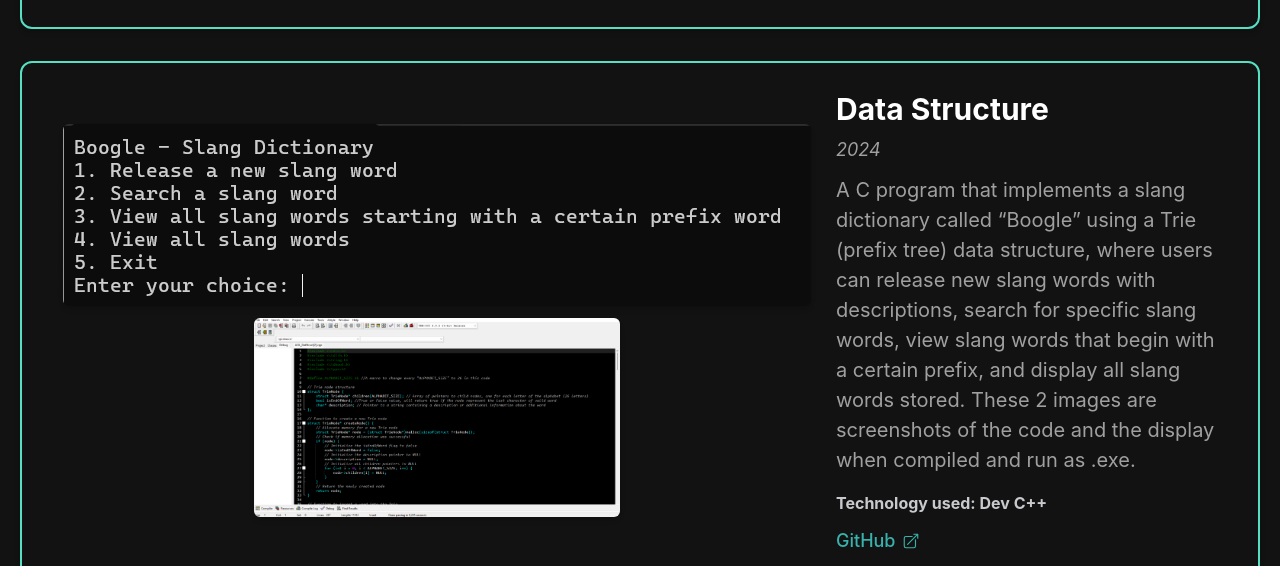
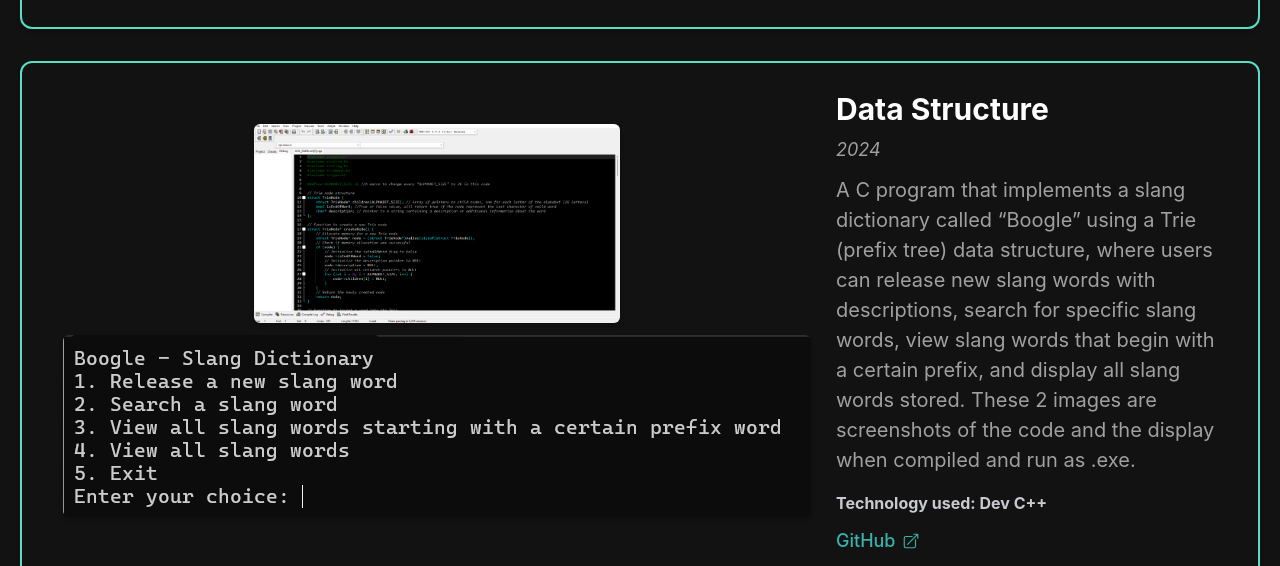
Before and after one commit to Mis-291205/portofolio, a React (Vite) app: page /projects in a window 1280 px wide. Shown: the part 3929-4495 px from the top of the page. Built offline with nearby package versions, Linux system fonts and the light colour scheme.

Commit message:
fix ds images

```diff
--- a/src/pages/Projects.tsx
+++ b/src/pages/Projects.tsx
@@ -118,7 +118,7 @@ const projects = [
     desc: "A C program that implements a slang dictionary called “Boogle” using a Trie (prefix tree) data structure, where users can release new slang words with descriptions, search for specific slang words, view slang words that begin with a certain prefix, and display all slang words stored. These 2 images are screenshots of the code and the display when compiled and run as .exe.",
     link: "https://github.com/Mis-291205/AOL_DataStructure",
     tech: ["Dev C++"],
-    images: ["/ds1.png", "/ds2.png"],
+    images: ["/ds2.png", "/ds1.png"],
   },
   {
     name: "CAteriNgz",
```
